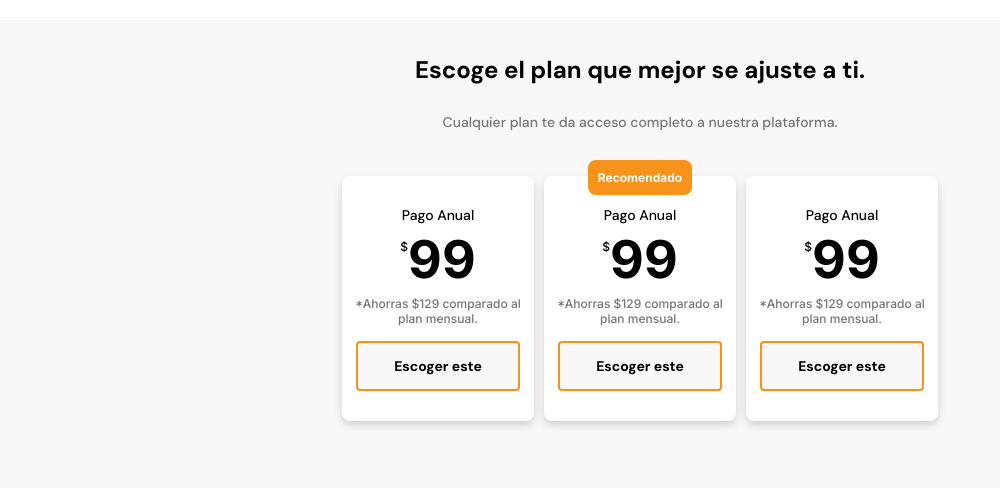
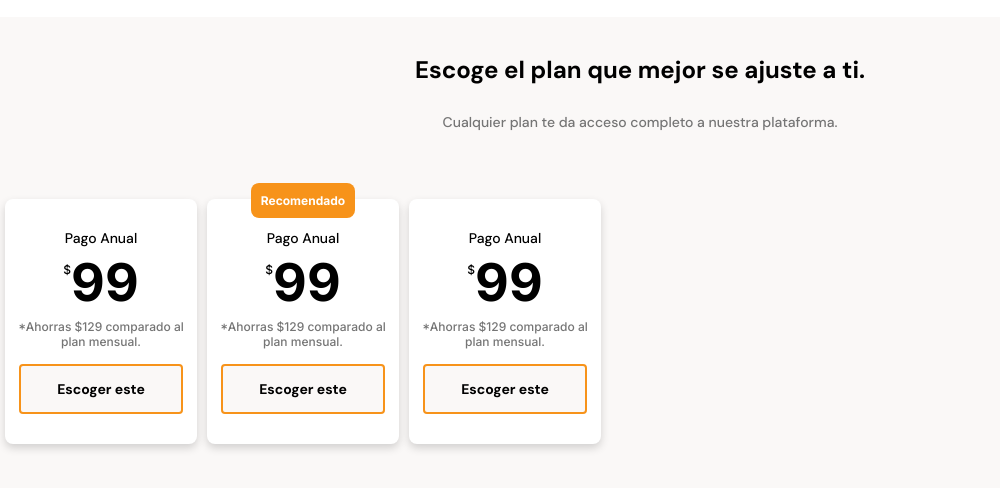
Before and after one commit to cazoni007/responsive-design-mobile-first, a plain HTML site: page index.html in a window 1280 px wide. Shown: the part 2138-2626 px from the top of the page, without its empty margins (0-1000 px from the left). Drawn offline with Linux system fonts and the light colour scheme.

Commit message:
correccion of some bugs in the plans section, no complete yet

```diff
--- a/index.html
+++ b/index.html
@@ -14,7 +14,7 @@
         <img class="header__logo" src="./assets/img/logo.svg" alt="Title logo">
         <h1 class="title">La próxima revolución en el intercambio de criptomonedas.</h1>
         <p class="paragraph paragraph--soft-orage">Batatabit te ayuda a navegar entre los diferentes precios y tendencias.</p>
-        <a class="header__plans" href="">Conoce Nuestros Planes<span class="down-arrow"></span></a>
+        <a class="header__plans" href="#plans">Conoce Nuestros Planes<span class="down-arrow"></span></a>
     </header>
     <main>
         <section class="tasas-cambio-container">
@@ -99,7 +99,7 @@
                 <h1 class="title title--background">Conócelo hoy.</h1>
             </div>
         </section>
-        <section class="plans">
+        <section class="plans" id="plans">
             <h1 class="title title--plans">Escoge el plan que mejor se ajuste a ti.</h1>
             <p class="paragraph paragraph--plans">Cualquier plan te da acceso completo a nuestra plataforma.</p>
             <section class="plans__cards">
--- a/styles.css
+++ b/styles.css
@@ -292,22 +292,24 @@ html {
     text-align: center;
 }
 .plans__cards {
-    width: 100%;
-    /* overflow-x: auto; */
     display: flex;
-    justify-content: center;
+    height: 330px;
+    overflow-x: auto;
+    overscroll-behavior-x: contain;
+    scroll-snap-type: x proximity;
     align-items: center;
 }
 .plans__card-item {
+    scroll-snap-align: center;
+    flex-shrink: 0;
     background-color: var(--white);
-    flex-shrink: 0;
     border-radius: 8px;
     box-shadow: 0px 4px 8px rgba(0, 0, 0, 0.16);
     margin: 0 5px;
-    margin-bottom: 70px;
+    margin-bottom: 40px;
     position: relative;
     text-align: center;
-    max-width: 192px;
+    width: 192px;
 }
 .inter-title {
     font-family: "Inter", sans-serif;
```
